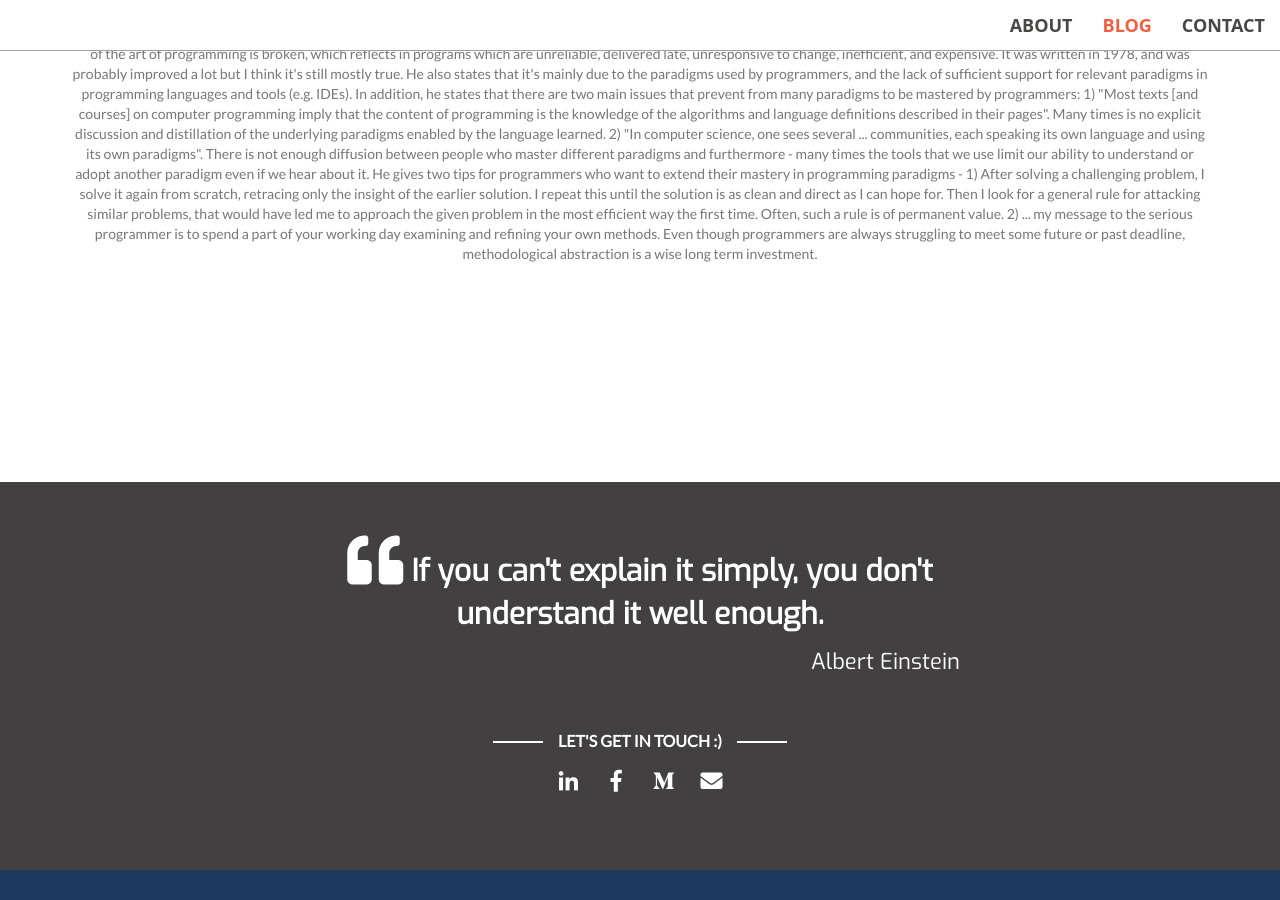
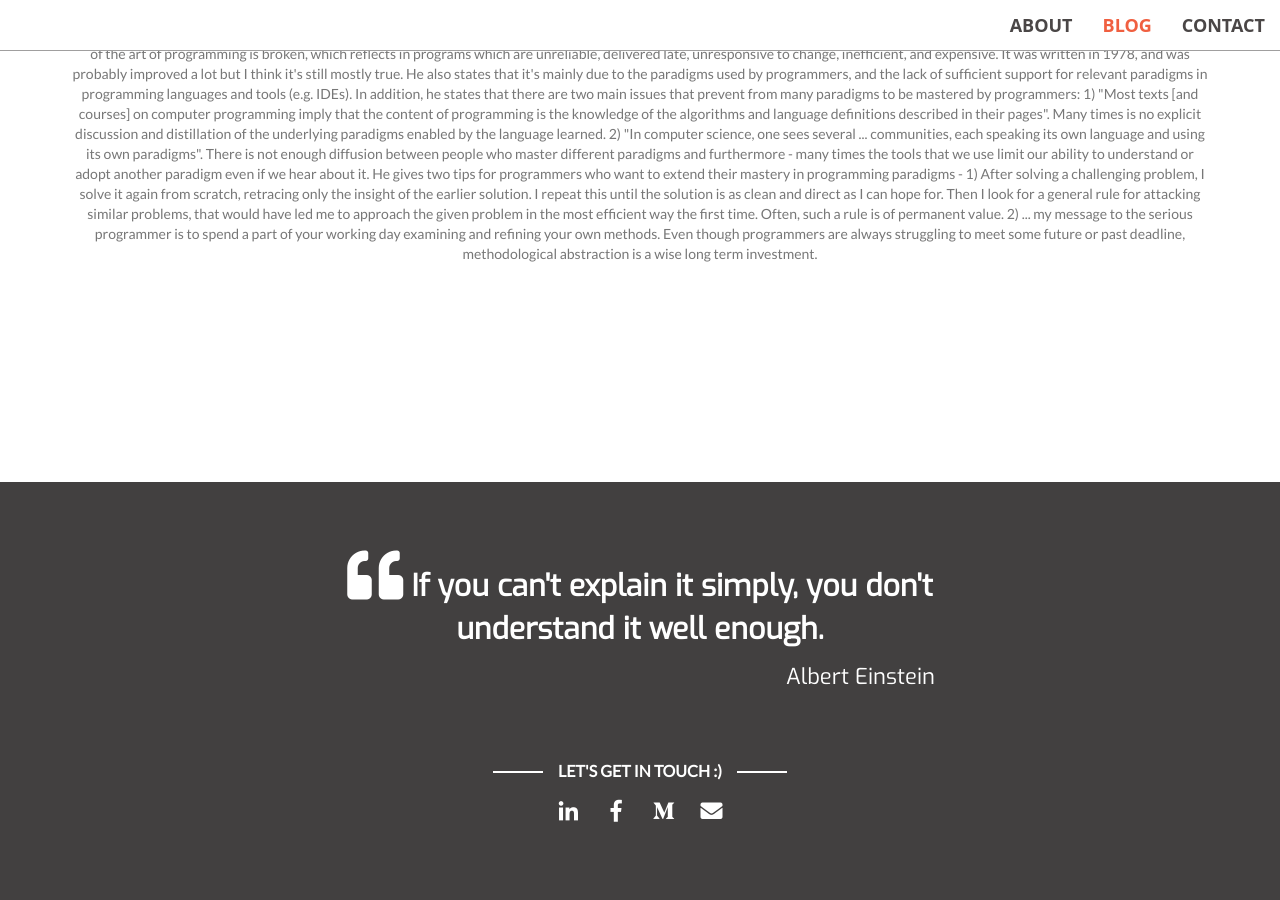
Before and after one commit to idan-bassuk/idan-bassuk.github.io, a Jekyll site: the page built from index.html, in a window 1280 px wide and 900 px high, scrolled down 1858 px. Built offline with Jekyll 4.4.1, drawn with Linux system fonts in a browser that asks for light colours; before the commit the page ends 2728 px from its top, so only the background shows below that.

Commit message:
Update _base.scss

```diff
--- a/_sass/_base.scss
+++ b/_sass/_base.scss
@@ -47,7 +47,7 @@
 }
 
 footer { margin: 0px; min-height: 30%; width: 100% !important; padding: 40px;}
-footer .quote    { font-family: 'Exo', sans-serif; font-weight: bold; font-size: 30px; padding: 10px 0px;}
+footer .quote    { font-family: 'Exo', sans-serif; font-weight: bold; font-size: 30px; padding: 25px;}
 footer .quote i  { font-size: 56px;}
 footer .quote-by { font-weight: 400; font-size: 22px; padding: 10px 0px; }
 
```
